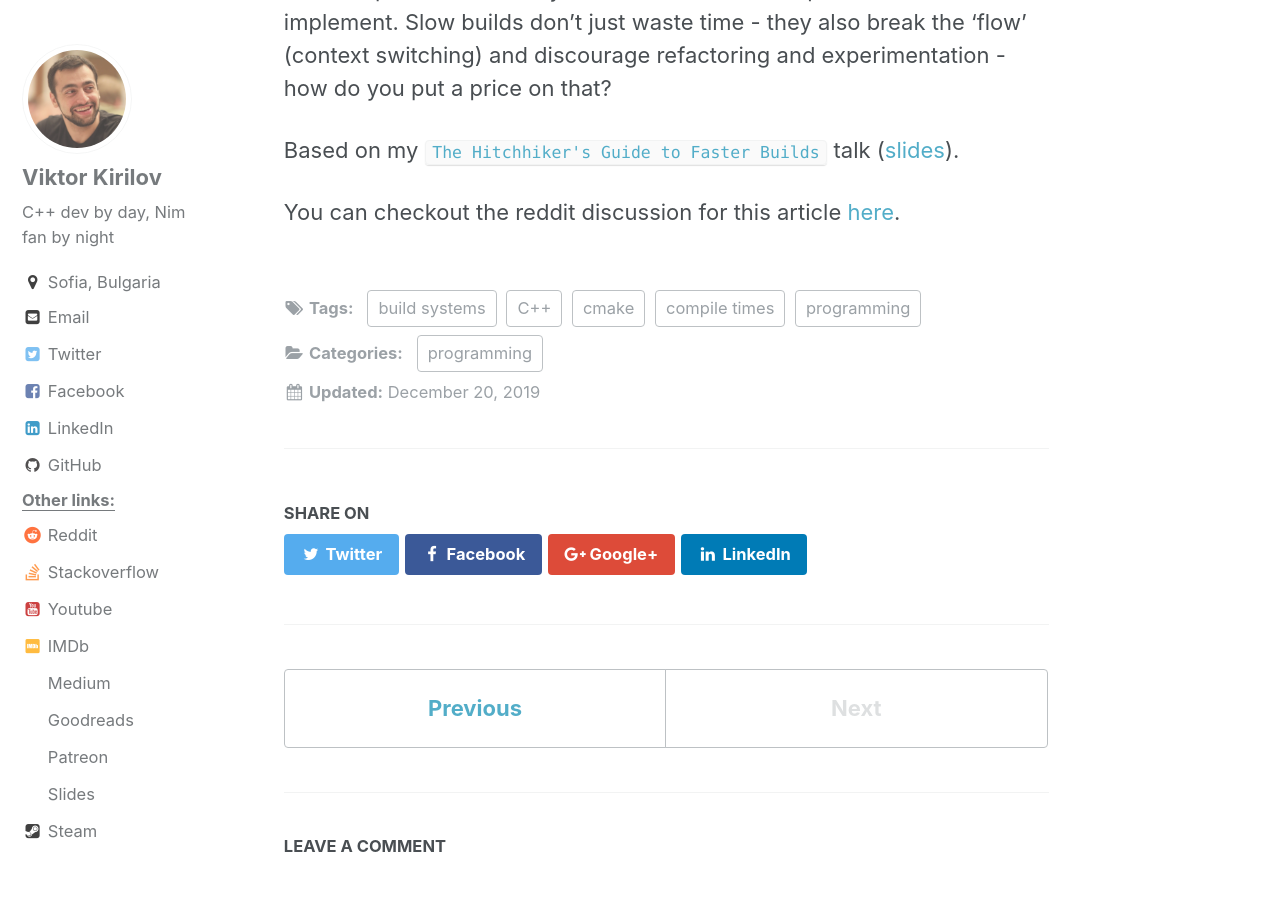
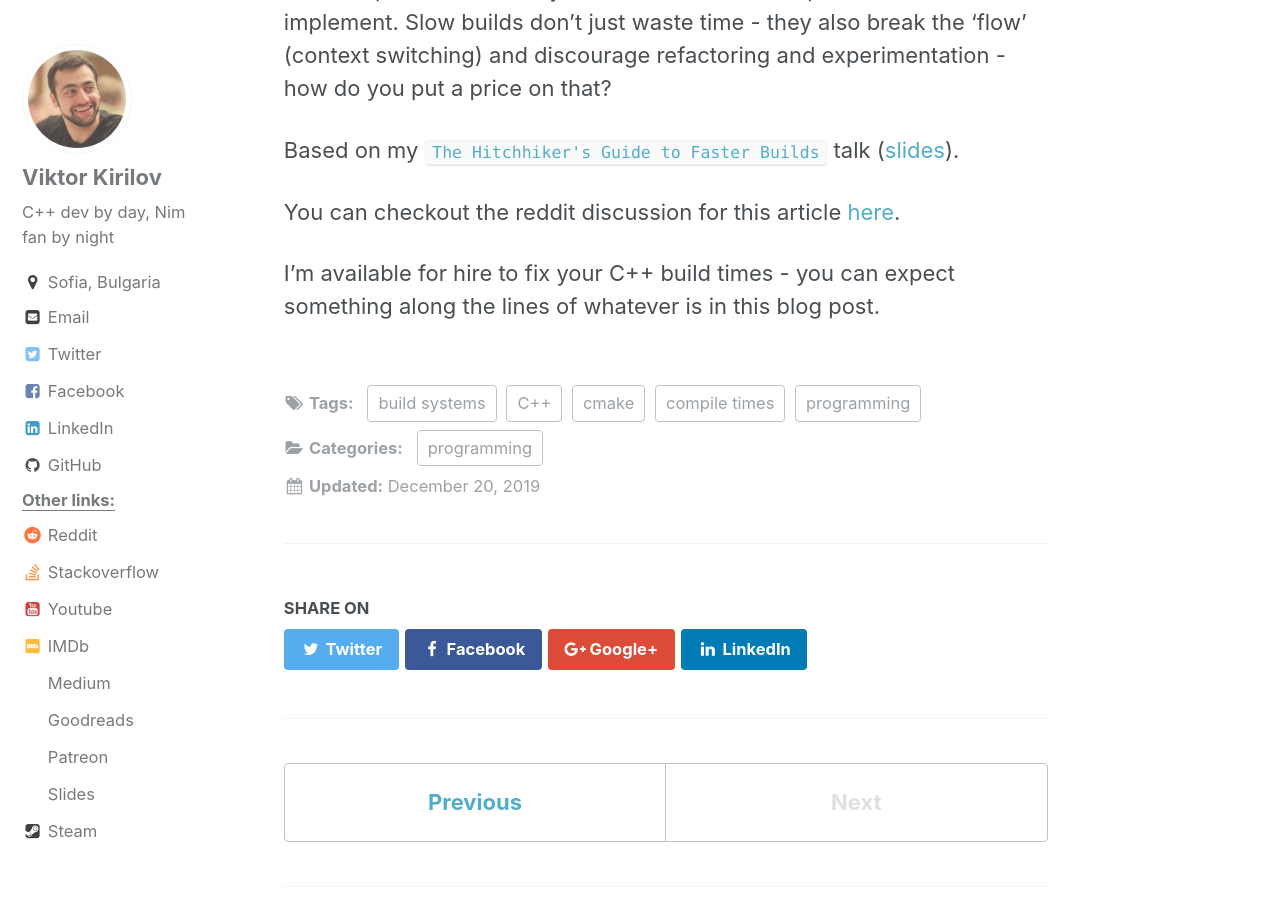
Before and after one commit to onqtam/onqtam.github.io, a Jekyll site: the page built from _posts/2019-12-20-pch-unity-cmake-3-16.md, in a window 1280 px wide and 900 px high, scrolled down 10211 px. Built offline with Jekyll 4.4.1, drawn with Linux system fonts in a browser that asks for light colours; comment, search, counter and statistics services are not loaded.

Commit message:
Update 2019-12-20-pch-unity-cmake-3-16.md

````diff
--- a/_posts/2019-12-20-pch-unity-cmake-3-16.md
+++ b/_posts/2019-12-20-pch-unity-cmake-3-16.md
@@ -143,3 +143,5 @@ If it was up to me most of the techniques listed here would be put to use - from
 Based on my [```The Hitchhiker's Guide to Faster Builds```](https://www.youtube.com/watch?v=anbOy47fBYI) talk ([slides](https://slides.com/onqtam/faster_builds)).
 
 You can checkout the reddit discussion for this article [here](https://www.reddit.com/r/cpp/comments/edaj7s/cmake_316_added_support_for_precompiled_headers/).
+
+I'm available for hire to fix your C++ build times - you can expect something along the lines of whatever is in this blog post.
````
